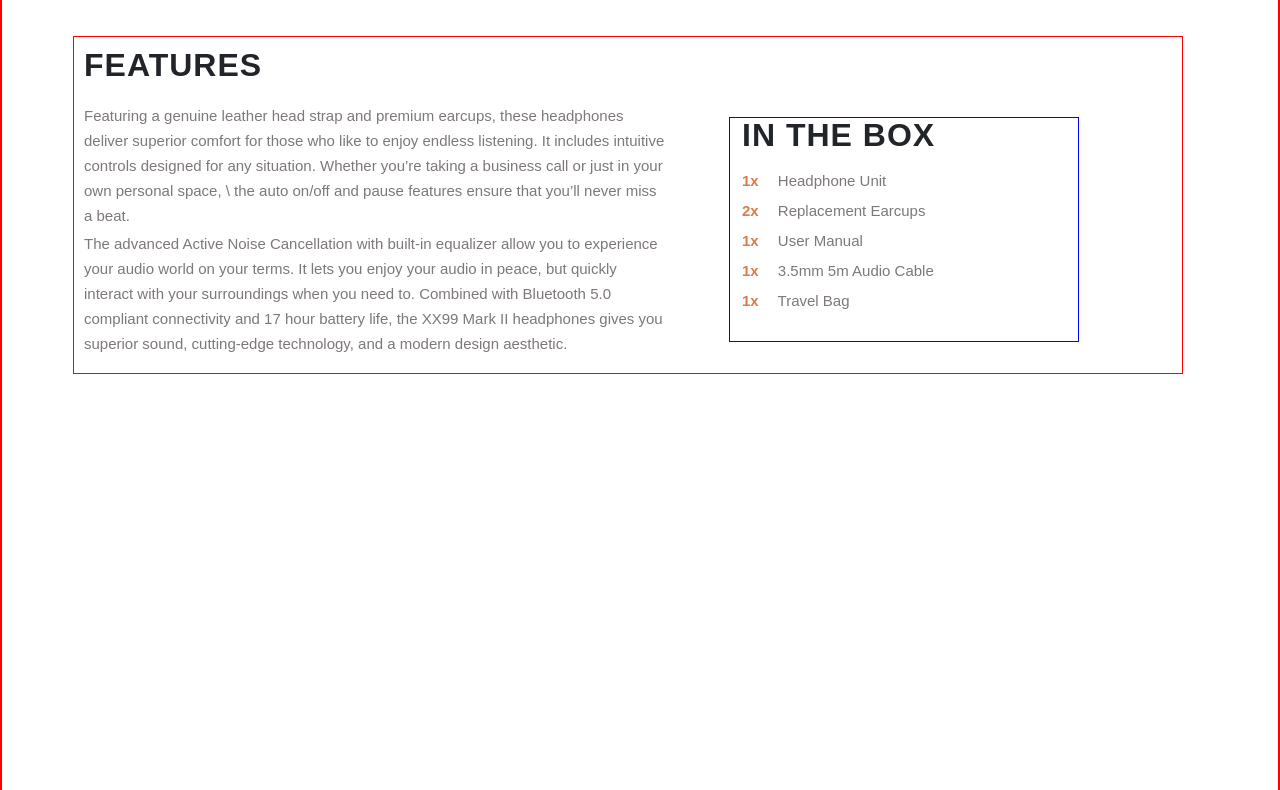
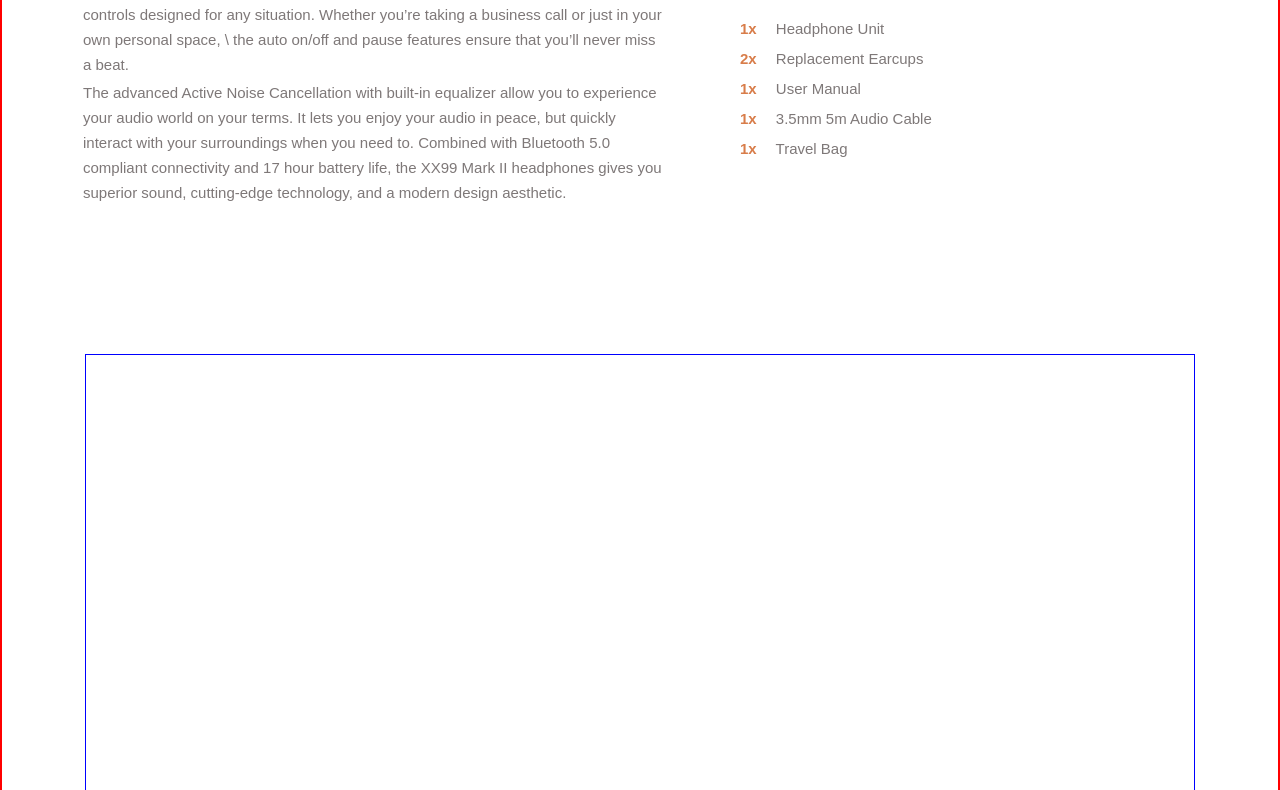
Before and after one commit to IreeHale/audiophile-site, a Next.js app in the folder audio/: page /product-details-headphones in a window 1280 px wide. Shown: the part 1070-1860 px from the top of the page. Built offline with nearby package versions, Linux system fonts and the light colour scheme.

Commit message:
adding preview section will add photos next

```diff
--- a/audio/src/app/product-details-headphones/page.js
+++ b/audio/src/app/product-details-headphones/page.js
@@ -31,6 +31,7 @@ export default function details() {
                             <button className="add">+</button>
                         </div>
                     </div>
+
                     <div className="in-the-box-section row">
                         <div className="features-section">
                             <h1>features</h1>
@@ -62,8 +63,9 @@ export default function details() {
                             </ul>
                         </div>
                     </div>
+                    <div className="preview-section"></div>
+                </div>
             </div>
-        </div>
     </body>
   )
 }
--- a/audio/src/app/product-details-headphones/styles1.modules.scss
+++ b/audio/src/app/product-details-headphones/styles1.modules.scss
@@ -166,8 +166,7 @@ body{
         .in-the-box-section{
             width: 1110px;
             height: 338px;
-            border: 1px solid red;
-
+            margin-top: -150px;
 
 
             .features-section{
@@ -206,7 +205,6 @@ body{
             }
 
             .items-section{
-                border: 1px solid blue;
                 height: 225px;
                 width: 350px;
                 margin: 80px 0 0 20px;
@@ -235,5 +233,13 @@ body{
                 }
             }
         }
+
+        .preview-section{
+            height: 592px;
+            width: 1110px;
+            margin-top: 130px;
+            border: 1px solid blue;
+        }
     }
+
 }
```
